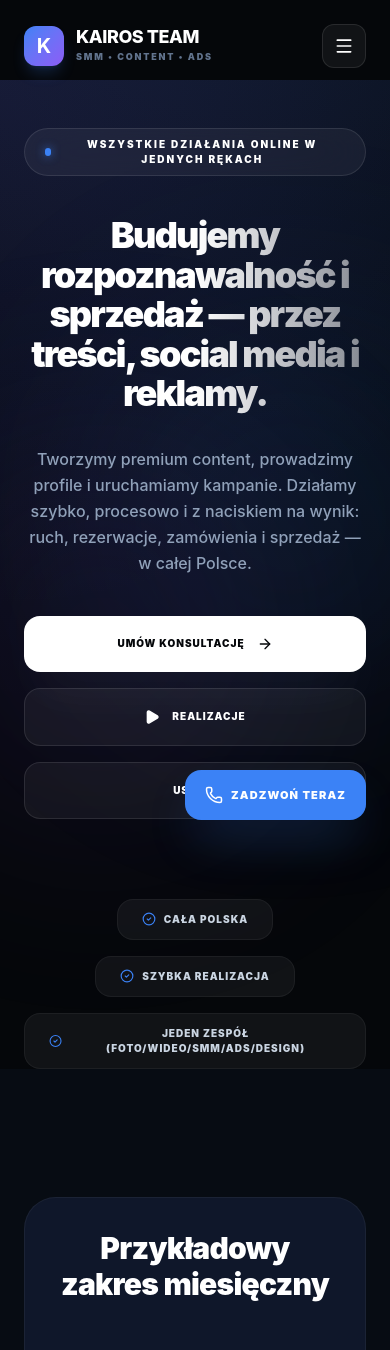
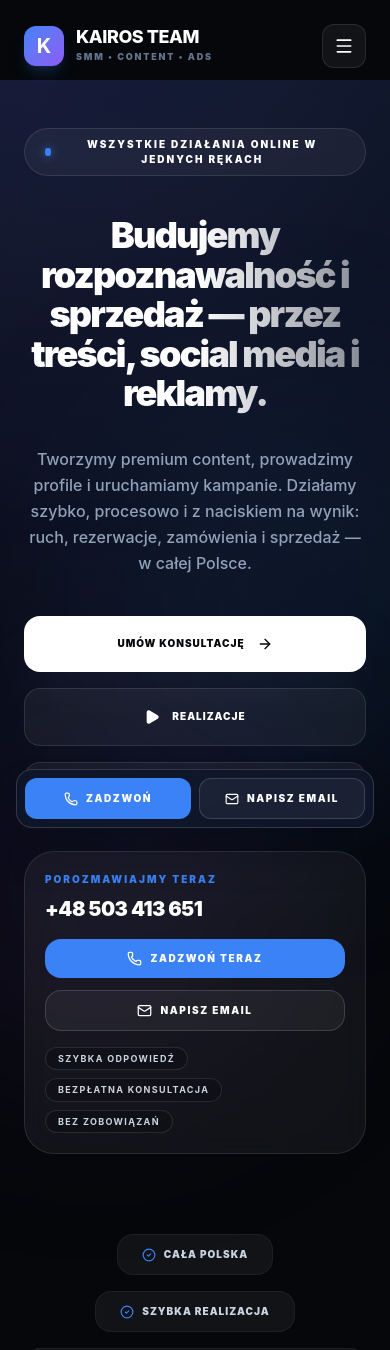
Before and after one commit to sardorbek21324/Kairos-team, a React (Vite) app: page / in a window 390 px wide. Shown: the top 1350 px of the page. Built offline with nearby package versions, Linux system fonts and the light colour scheme.

Commit message:
Enhance promo conversion UX with collapsible offer and stronger CTA

```diff
--- a/src/App.tsx
+++ b/src/App.tsx
@@ -1,7 +1,7 @@
 import { Routes, Route, useLocation } from 'react-router-dom';
 import { motion, AnimatePresence } from 'motion/react';
 import { MouseEvent, ReactNode } from 'react';
-import { Phone } from 'lucide-react';
+import { Mail, Phone } from 'lucide-react';
 import Header from './components/Header';
 import Footer from './components/Footer';
 import ScrollToTop from './components/ScrollToTop';
@@ -16,9 +16,17 @@ import Privacy from './pages/Privacy';
 import { LanguageProvider, useLanguage } from './context/LanguageContext';
 
 function AppContent() {
-  const { isChanging, t } = useLanguage();
+  const { isChanging, language, t } = useLanguage();
   const { pathname } = useLocation();
   const phoneHref = 'tel:+48503413651';
+
+  const emailHref = 'mailto:sardo@kairosteams.com';
+  const mobileCtaCopy = {
+    en: { call: 'Call now', email: 'Email us' },
+    pl: { call: 'Zadzwoń', email: 'Napisz email' },
+    ru: { call: 'Позвонить', email: 'Написать email' }
+  } as const;
+  const mobileCta = mobileCtaCopy[language];
 
   const handleCallClick = (e: MouseEvent<HTMLAnchorElement>) => {
     e.preventDefault();
@@ -41,13 +49,34 @@ function AppContent() {
         <a
           href={phoneHref}
           onClick={handleCallClick}
-          className="fixed bottom-6 right-6 z-50 inline-flex items-center gap-2 rounded-2xl bg-brand-accent px-5 py-4 text-[11px] font-black uppercase tracking-widest text-white shadow-2xl shadow-brand-accent/30 transition-all hover:bg-blue-600"
+          className="fixed bottom-6 right-6 z-50 hidden items-center gap-2 rounded-2xl bg-brand-accent px-5 py-4 text-[11px] font-black uppercase tracking-widest text-white shadow-2xl shadow-brand-accent/30 transition-all hover:bg-blue-600 sm:inline-flex"
         >
           <Phone size={18} />
           {t('contact.book.btns.call')}
         </a>
       )}
-      <main className="flex-grow">
+
+      <div className="fixed inset-x-4 bottom-4 z-[210] sm:hidden">
+        <div className="grid grid-cols-2 gap-2 rounded-2xl border border-white/15 bg-brand-surface/95 p-2 shadow-2xl shadow-black/30 backdrop-blur-md">
+          <a
+            href={phoneHref}
+            onClick={handleCallClick}
+            className="inline-flex items-center justify-center gap-2 rounded-xl bg-brand-accent px-3 py-3 text-[10px] font-black uppercase tracking-[0.16em] text-white"
+          >
+            <Phone size={14} />
+            {mobileCta.call}
+          </a>
+          <a
+            href={emailHref}
+            className="inline-flex items-center justify-center gap-2 rounded-xl border border-white/15 bg-white/5 px-3 py-3 text-[10px] font-black uppercase tracking-[0.16em] text-white"
+          >
+            <Mail size={14} />
+            {mobileCta.email}
+          </a>
+        </div>
+      </div>
+
+      <main className="flex-grow pb-24 sm:pb-0">
         <motion.div
           initial={{ opacity: 1 }}
           animate={{ opacity: isChanging ? 0 : 1 }}
--- a/src/components/PromoCountdownBanner.tsx
+++ b/src/components/PromoCountdownBanner.tsx
@@ -5,7 +5,7 @@ import { useLanguage } from '../context/LanguageContext';
 
 const SHOW_DELAY_MS = 15000;
 const COUNTDOWN_SECONDS = 5 * 60;
-const DISMISS_STORAGE_KEY = 'kairos-promo-banner-dismissed';
+const COLLAPSED_STORAGE_KEY = 'kairos-promo-banner-collapsed';
 
 const promoCopy = {
   en: {
@@ -13,21 +13,27 @@ const promoCopy = {
     title: 'Get 30% off if you call us right now',
     desc: 'The offer is active only during this countdown. Call now and lock your discount.',
     cta: 'Call now',
-    timerLabel: 'Offer expires in'
+    timerLabel: 'Offer expires in',
+    compactLabel: 'Offer',
+    compactHint: 'Tap to expand'
   },
   pl: {
     badge: 'Oferta limitowana',
     title: 'Otrzymaj 30% zniżki, jeśli zadzwonisz teraz',
     desc: 'Oferta działa tylko podczas tego odliczania. Zadzwoń i zarezerwuj rabat.',
     cta: 'Zadzwoń teraz',
-    timerLabel: 'Oferta kończy się za'
+    timerLabel: 'Oferta kończy się za',
+    compactLabel: 'Oferta',
+    compactHint: 'Kliknij, aby rozwinąć'
   },
   ru: {
     badge: 'Ограниченное предложение',
     title: 'Получите скидку 30%, если позвоните прямо сейчас',
     desc: 'Предложение действует только во время этого таймера. Позвоните сейчас и зафиксируйте скидку.',
     cta: 'Позвонить сейчас',
-    timerLabel: 'До конца акции'
+    timerLabel: 'До конца акции',
+    compactLabel: 'Оффер',
+    compactHint: 'Нажмите, чтобы открыть'
   }
 } as const;
 
@@ -42,7 +48,8 @@ function formatTime(totalSeconds: number) {
 
 export default function PromoCountdownBanner() {
   const { language } = useLanguage();
-  const [isOpen, setIsOpen] = useState(false);
+  const [isVisible, setIsVisible] = useState(false);
+  const [isExpanded, setIsExpanded] = useState(false);
   const [secondsLeft, setSecondsLeft] = useState(COUNTDOWN_SECONDS);
   const copy = useMemo(() => promoCopy[language], [language]);
   const phoneHref = 'tel:+48503413651';
@@ -63,20 +70,18 @@ export default function PromoCountdownBanner() {
       return;
     }
 
-    const isDismissed = sessionStorage.getItem(DISMISS_STORAGE_KEY) === 'true';
-    if (isDismissed) {
-      return;
-    }
+    const isCollapsed = sessionStorage.getItem(COLLAPSED_STORAGE_KEY) === 'true';
 
     const showTimer = window.setTimeout(() => {
-      setIsOpen(true);
+      setIsVisible(true);
+      setIsExpanded(!isCollapsed);
     }, SHOW_DELAY_MS);
 
     return () => window.clearTimeout(showTimer);
   }, []);
 
   useEffect(() => {
-    if (!isOpen || secondsLeft <= 0) {
+    if (!isVisible || secondsLeft <= 0) {
       return;
     }
 
@@ -85,19 +90,32 @@ export default function PromoCountdownBanner() {
     }, 1000);
 
     return () => window.clearInterval(interval);
-  }, [isOpen, secondsLeft]);
+  }, [isVisible, secondsLeft]);
 
   const closeBanner = () => {
     if (typeof window !== 'undefined') {
-      sessionStorage.setItem(DISMISS_STORAGE_KEY, 'true');
+      sessionStorage.setItem(COLLAPSED_STORAGE_KEY, 'true');
     }
 
-    setIsOpen(false);
+    setIsExpanded(false);
   };
 
+  const expandBanner = () => {
+    if (typeof window !== 'undefined') {
+      sessionStorage.removeItem(COLLAPSED_STORAGE_KEY);
+    }
+
+    setIsExpanded(true);
+  };
+
+  if (!isVisible || secondsLeft <= 0) {
+    return null;
+  }
+
   return (
-    <AnimatePresence>
-      {isOpen && (
+    <>
+      <AnimatePresence>
+        {isExpanded && (
         <motion.div
           initial={{ opacity: 0 }}
           animate={{ opacity: 1 }}
@@ -151,8 +169,31 @@ export default function PromoCountdownBanner() {
               {copy.cta}
             </motion.a>
           </motion.aside>
-        </motion.div>
-      )}
-    </AnimatePresence>
+          </motion.div>
+        )}
+      </AnimatePresence>
+
+      <AnimatePresence>
+        {!isExpanded && (
+          <motion.button
+            type="button"
+            onClick={expandBanner}
+            initial={{ opacity: 0, y: 20, scale: 0.9 }}
+            animate={{ opacity: 1, y: 0, scale: 1 }}
+            exit={{ opacity: 0, y: 12, scale: 0.95 }}
+            transition={{ duration: 0.3, ease: 'easeOut' }}
+            className="fixed bottom-24 right-4 z-[230] w-[220px] rounded-2xl border border-white/15 bg-brand-surface/95 p-3 text-left shadow-2xl shadow-black/35 backdrop-blur-sm sm:bottom-24 sm:right-6"
+          >
+            <div className="flex items-center justify-between gap-3">
+              <span className="inline-flex rounded-full border border-brand-accent/35 bg-brand-accent/10 px-2.5 py-1 text-[9px] font-black uppercase tracking-[0.18em] text-brand-accent">
+                {copy.compactLabel}
+              </span>
+              <span className="text-base font-black tracking-[0.08em] text-white">{formatTime(secondsLeft)}</span>
+            </div>
+            <p className="mt-2 text-[10px] font-bold uppercase tracking-[0.14em] text-slate-400">{copy.compactHint}</p>
+          </motion.button>
+        )}
+      </AnimatePresence>
+    </>
   );
 }
--- a/src/pages/Home.tsx
+++ b/src/pages/Home.tsx
@@ -1,12 +1,35 @@
 import type { MouseEvent } from 'react';
 import { motion } from 'motion/react';
-import { ArrowRight, CheckCircle2, Play, Zap, BarChart3, Target, Rocket, Phone } from 'lucide-react';
+import { ArrowRight, CheckCircle2, Play, Zap, BarChart3, Target, Rocket, Phone, Mail } from 'lucide-react';
 import { useLanguage } from '../context/LanguageContext';
 import { Link } from 'react-router-dom';
 
 export default function Home() {
-  const { t } = useLanguage();
+  const { t, language } = useLanguage();
   const phoneHref = 'tel:+48503413651';
+
+  const emailHref = 'mailto:sardo@kairosteams.com';
+  const quickContactCopy = {
+    en: {
+      title: 'Talk to us now',
+      callNow: 'Call now',
+      emailNow: 'Send email',
+      trust: ['Fast response', 'Free consultation', 'No obligations']
+    },
+    pl: {
+      title: 'Porozmawiajmy teraz',
+      callNow: 'Zadzwoń teraz',
+      emailNow: 'Napisz email',
+      trust: ['Szybka odpowiedź', 'Bezpłatna konsultacja', 'Bez zobowiązań']
+    },
+    ru: {
+      title: 'Свяжитесь с нами сейчас',
+      callNow: 'Позвонить сейчас',
+      emailNow: 'Написать на email',
+      trust: ['Быстрый ответ', 'Бесплатная консультация', 'Без обязательств']
+    }
+  } as const;
+  const quickContact = quickContactCopy[language];
 
   const handleCallClick = (e: MouseEvent<HTMLAnchorElement>) => {
     e.preventDefault();
@@ -24,7 +47,7 @@ export default function Home() {
       <a
         href={phoneHref}
         onClick={handleCallClick}
-        className="fixed bottom-6 right-6 z-50 inline-flex items-center gap-2 rounded-2xl bg-brand-accent px-5 py-4 text-[11px] font-black uppercase tracking-widest text-white shadow-2xl shadow-brand-accent/30 transition-all hover:bg-blue-600"
+        className="fixed bottom-6 right-6 z-50 hidden items-center gap-2 rounded-2xl bg-brand-accent px-5 py-4 text-[11px] font-black uppercase tracking-widest text-white shadow-2xl shadow-brand-accent/30 transition-all hover:bg-blue-600 sm:inline-flex"
       >
         <Phone size={18} />
         {t('contact.book.btns.call')}
@@ -82,6 +105,39 @@ export default function Home() {
             <Link to="/services" className="w-full sm:w-auto bg-white/5 border border-white/10 text-white px-10 py-5 rounded-2xl font-black uppercase tracking-widest text-[10px] hover:bg-white/10 transition-all flex items-center justify-center gap-3">
               {t('nav.services')}
             </Link>
+          </motion.div>
+
+          <motion.div
+            initial={{ opacity: 0, y: 14 }}
+            animate={{ opacity: 1, y: 0 }}
+            transition={{ duration: 0.7, delay: 0.55 }}
+            className="mx-auto mt-8 w-full max-w-3xl rounded-[30px] border border-white/10 bg-white/5 p-5 text-left backdrop-blur-md sm:p-6"
+          >
+            <div className="flex flex-col gap-4 sm:flex-row sm:items-center sm:justify-between">
+              <div>
+                <p className="text-[10px] font-black uppercase tracking-[0.2em] text-brand-accent">{quickContact.title}</p>
+                <a href={phoneHref} onClick={handleCallClick} className="mt-2 inline-flex text-xl font-black tracking-tight text-white hover:text-brand-accent transition-colors">
+                  +48 503 413 651
+                </a>
+              </div>
+              <div className="flex w-full flex-col gap-3 sm:w-auto sm:flex-row">
+                <a href={phoneHref} onClick={handleCallClick} className="inline-flex items-center justify-center gap-2 rounded-2xl bg-brand-accent px-6 py-3 text-[10px] font-black uppercase tracking-[0.16em] text-white transition-colors hover:bg-blue-600">
+                  <Phone size={15} />
+                  {quickContact.callNow}
+                </a>
+                <a href={emailHref} className="inline-flex items-center justify-center gap-2 rounded-2xl border border-white/15 bg-white/5 px-6 py-3 text-[10px] font-black uppercase tracking-[0.16em] text-white transition-colors hover:bg-white/10">
+                  <Mail size={15} />
+                  {quickContact.emailNow}
+                </a>
+              </div>
+            </div>
+            <div className="mt-4 flex flex-wrap gap-2">
+              {quickContact.trust.map((item) => (
+                <span key={item} className="inline-flex items-center rounded-full border border-white/10 bg-black/20 px-3 py-1 text-[9px] font-bold uppercase tracking-[0.15em] text-slate-300">
+                  {item}
+                </span>
+              ))}
+            </div>
           </motion.div>
 
           <div className="mt-20 flex flex-wrap justify-center gap-4">
```
